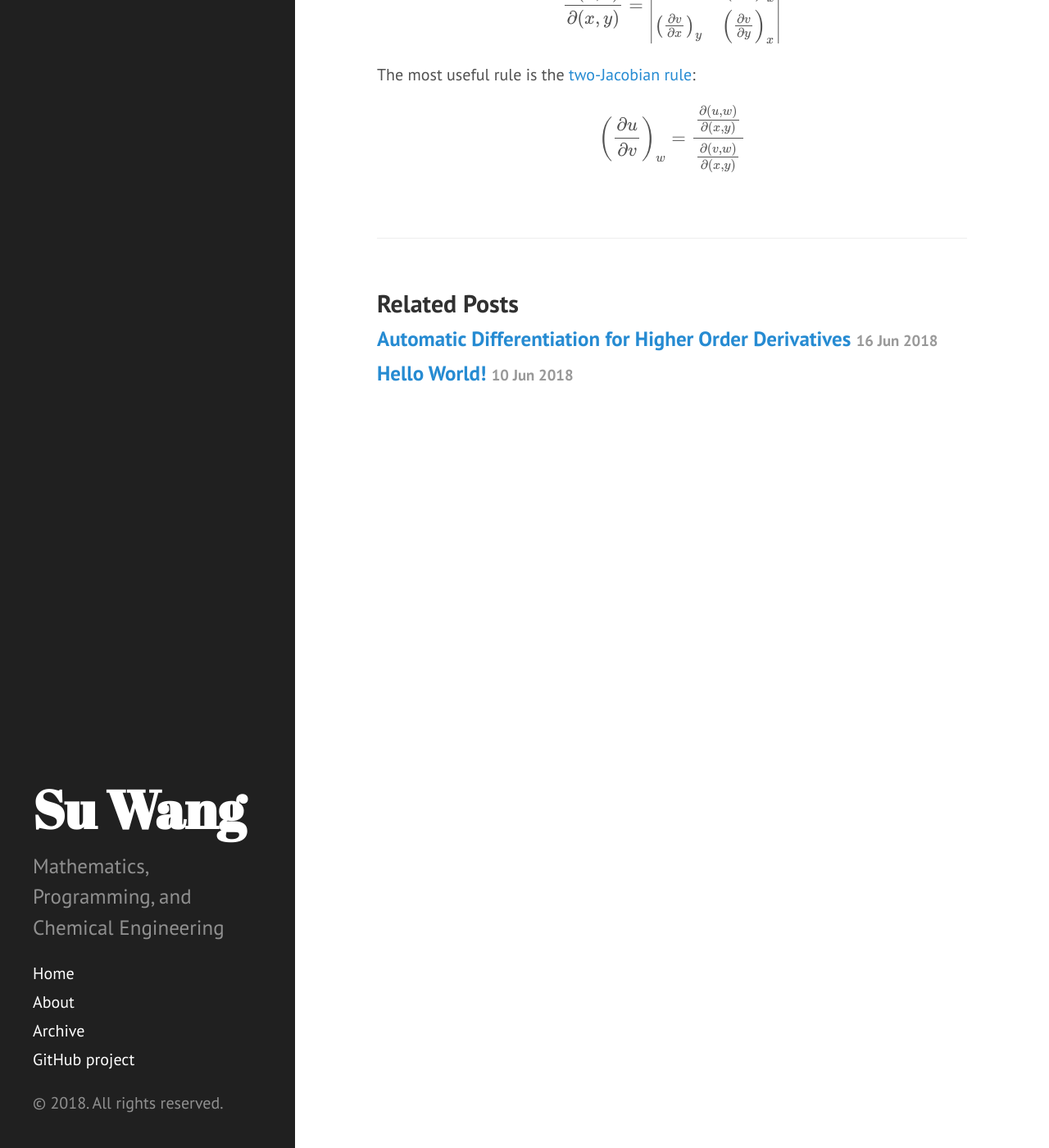
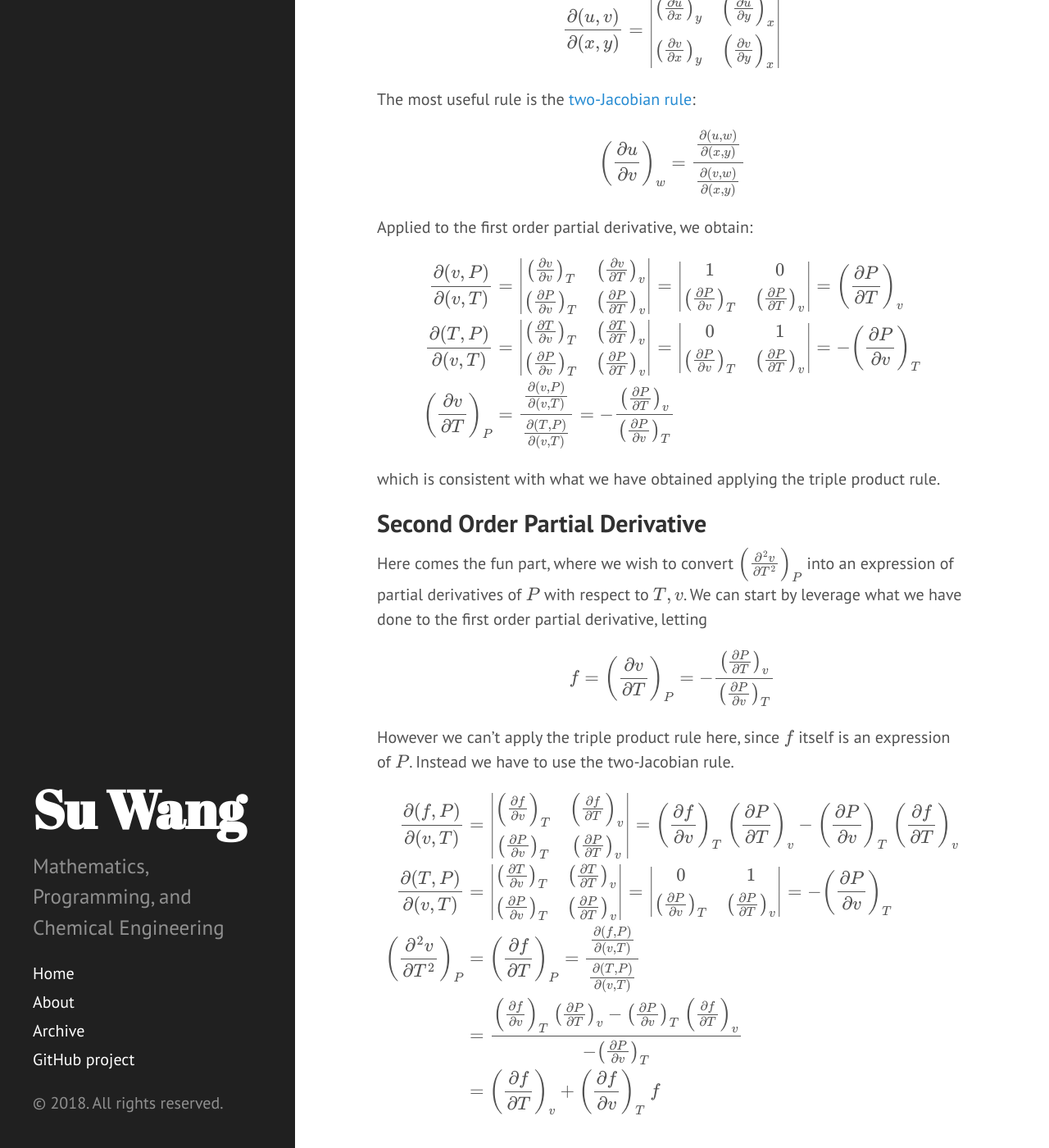
Before and after one commit to vectorBundle/vectorBundle.github.io, a Jekyll site: the page built from _posts/2018-08-06-Ideal_and_Real_Gas_Heat_Capacity.md, in a window 1280 px wide and 1400 px high, scrolled down 2652 px. Shown: the whole window at 82% size. Built offline with Jekyll 4.4.1, drawn with Linux system fonts in a browser that asks for light colours; formulas are drawn with MathJax 3; comment, search, counter and statistics services are not loaded; some of the changed text lies outside the part shown.

Commit message:
Add lots of equations
Mostly done with LaTeX. Next is to validate with Mathematica. There will
be code as well as math.

```diff
--- a/_posts/2018-08-06-Ideal_and_Real_Gas_Heat_Capacity.md
+++ b/_posts/2018-08-06-Ideal_and_Real_Gas_Heat_Capacity.md
@@ -134,3 +134,83 @@ $$
            \frac{\partial(v, w)}{\partial(x, y)} }
 \end{equation*}
 $$
+
+Applied to the first order partial derivative, we obtain:
+
+$$
+\begin{align*}
+  \frac{\partial(v, P)}{\partial(v, T)} &= \begin{vmatrix}
+    \left(\frac{\partial v}{\partial v}\right)_T & \left(\frac{\partial v}{\partial T}\right)_v \\
+    \left(\frac{\partial P}{\partial v}\right)_T & \left(\frac{\partial P}{\partial T}\right)_v
+  \end{vmatrix} = \begin{vmatrix}
+    1 & 0 \\
+    \left(\frac{\partial P}{\partial v}\right)_T & \left(\frac{\partial P}{\partial T}\right)_v
+  \end{vmatrix} = \left(\frac{\partial P}{\partial T}\right)_v \\
+
+  \frac{\partial(T, P)}{\partial(v, T)} &= \begin{vmatrix}
+    \left(\frac{\partial T}{\partial v}\right)_T & \left(\frac{\partial T}{\partial T}\right)_v \\
+    \left(\frac{\partial P}{\partial v}\right)_T & \left(\frac{\partial P}{\partial T}\right)_v
+  \end{vmatrix} = \begin{vmatrix}
+    0 & 1 \\
+    \left(\frac{\partial P}{\partial v}\right)_T & \left(\frac{\partial P}{\partial T}\right)_v
+  \end{vmatrix} = - \left(\frac{\partial P}{\partial v}\right)_T \\
+
+  \left(\frac{\partial v}{\partial T}\right)_P &=
+    \frac{ \frac{\partial(v, P)}{\partial(v, T)} }{
+           \frac{\partial(T, P)}{\partial(v, T)} } =
+    - \frac{ \left( \frac{\partial P}{\partial T} \right)_v }{
+             \left( \frac{\partial P}{\partial v} \right)_T }
+\end{align*}
+$$
+
+which is consistent with what we have obtained applying the triple product
+rule.
+
+
+## Second Order Partial Derivative
+
+Here comes the fun part, where we wish to convert $ \left( \frac{\partial^2 v}{\partial T^2} \right)_P $
+into an expression of partial derivatives of $P$ with respect to $T, v$.
+We can start by leverage what we have done to the first order partial
+derivative, letting
+
+$$
+\begin{equation*}
+  f = \left(\frac{\partial v}{\partial T}\right)_P =
+    - \frac{ \left( \frac{\partial P}{\partial T} \right)_v }{
+             \left( \frac{\partial P}{\partial v} \right)_T }
+\end{equation*}
+$$
+
+However we can't apply the triple product rule here, since $f$ itself is an
+expression of $P$.
+Instead we have to use the two-Jacobian rule.
+
+$$
+\begin{align*}
+  \frac{\partial(f, P)}{\partial(v, T)} &= \begin{vmatrix}
+    \left(\frac{\partial f}{\partial v}\right)_T & \left(\frac{\partial f}{\partial T}\right)_v \\
+    \left(\frac{\partial P}{\partial v}\right)_T & \left(\frac{\partial P}{\partial T}\right)_v
+  \end{vmatrix} =
+  \left(\frac{\partial f}{\partial v}\right)_T ~ \left(\frac{\partial P}{\partial T}\right)_v -
+  \left(\frac{\partial P}{\partial v}\right)_T ~ \left(\frac{\partial f}{\partial T}\right)_v \\
+
+  \frac{\partial(T, P)}{\partial(v, T)} &= \begin{vmatrix}
+    \left(\frac{\partial T}{\partial v}\right)_T & \left(\frac{\partial T}{\partial T}\right)_v \\
+    \left(\frac{\partial P}{\partial v}\right)_T & \left(\frac{\partial P}{\partial T}\right)_v
+  \end{vmatrix} = \begin{vmatrix}
+    0 & 1 \\
+    \left(\frac{\partial P}{\partial v}\right)_T & \left(\frac{\partial P}{\partial T}\right)_v
+  \end{vmatrix} = - \left(\frac{\partial P}{\partial v}\right)_T \\
+
+  \left( \frac{\partial^2 v}{\partial T^2} \right)_P &= \left( \frac{\partial f}{\partial T} \right)_P =
+  \frac{ \frac{\partial(f, P)}{\partial(v, T)} }{
+         \frac{\partial(T, P)}{\partial(v, T)} } \\
+  &= \frac{
+      \left(\frac{\partial f}{\partial v}\right)_T ~ \left(\frac{\partial P}{\partial T}\right)_v -
+      \left(\frac{\partial P}{\partial v}\right)_T ~ \left(\frac{\partial f}{\partial T}\right)_v \\
+  }{  - \left(\frac{\partial P}{\partial v}\right)_T } \\
+  &= \left(\frac{\partial f}{\partial T}\right)_v + \left(\frac{\partial f}{\partial v}\right)_T ~ f
+
+\end{align*}
+$$
```
